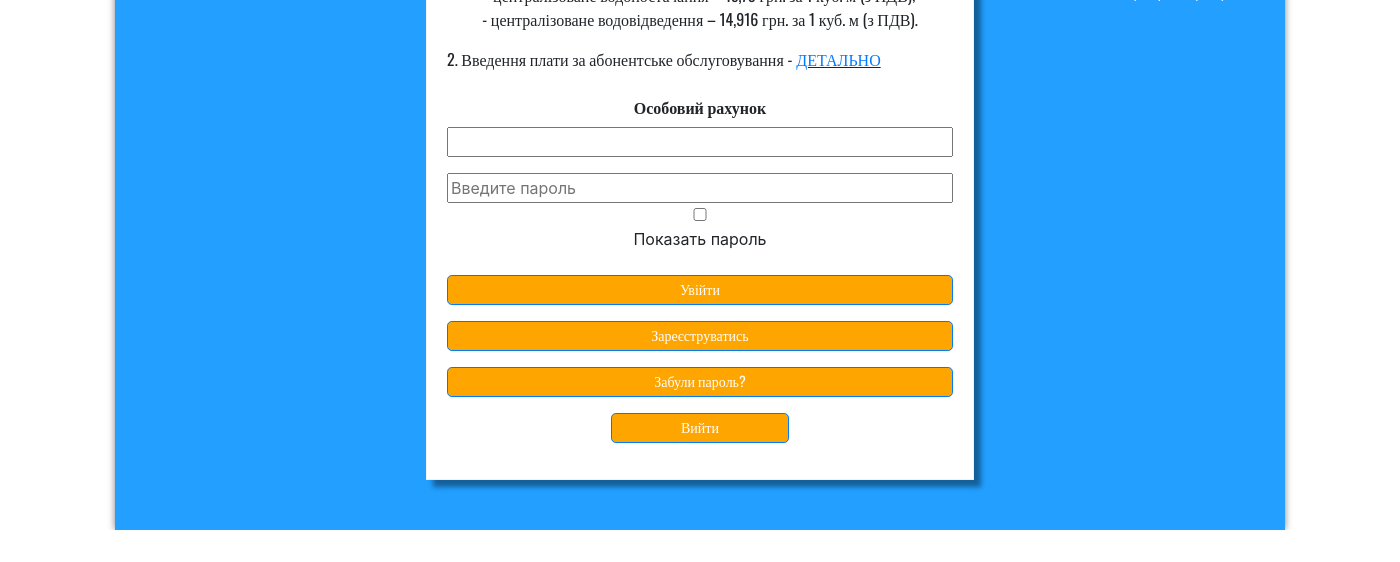
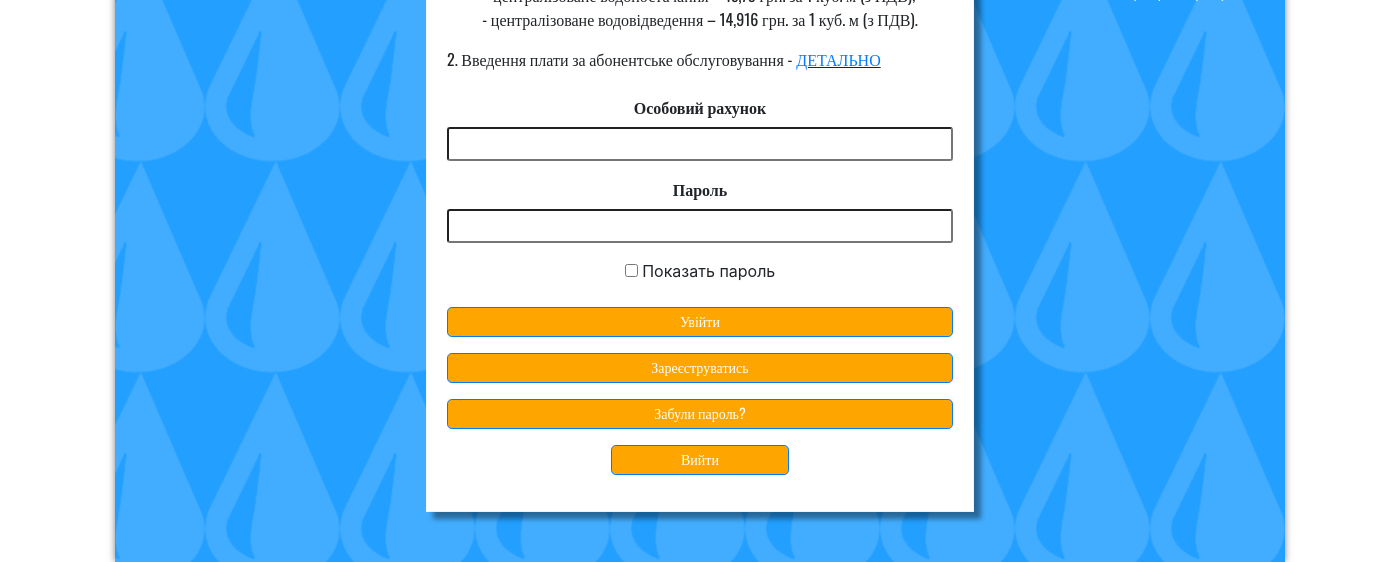
Before and after one commit to frisbee9/vodokanal, a PHP site: page /test.html in a window 1400 px wide; the page is wider, and only the part inside the window is pictured. Shown: the part 350-912 px from the top of that part. Before the commit the page ends 880 px from the top of that part, so only its background shows below. Run offline with PHP 8.4, Linux system fonts and the light colour scheme.

Commit message:
5 commit

```diff
--- a/1/index.js
+++ b/1/index.js
@@ -1,7 +1,8 @@
-$('body').on('click', '.password-checkbox', function(){
-	if ($(this).is(':checked')){
-		$('#password-input').attr('type', 'text');
-	} else {
-		$('#password-input').attr('type', 'password');
-	}
-});
+   $( document ).ready(function() {
+        $('#s-h-pass').click(function(){
+            var type = $('#password').attr('type') == "text" ? "password" : 'text',
+             c = $(this).text() == "Скрыть пароль" ? "Показать пароль" : "Скрыть пароль";
+            $(this).text(c);
+            $('#password').prop('type', type);
+        });
+    });
--- a/1/test.css
+++ b/1/test.css
@@ -91,7 +91,6 @@ main{
 	padding: 50px;
   height: 100%;
   background-color: #229fff;
-	  background-repeat: no-repeat;
 
  background-image: url("img/blob.png");
 background-position: right top;
@@ -107,9 +106,17 @@ form{
 border: 1px solid rgba(0, 0, 0, .05);
 box-shadow: 7px 7px 5px rgb(0 0 0 / 40%);
 
+
+}
+.text{
+width: 100%;
 }
 input{
-	width: 100%;
+
+	font: normal 16px sans-serif;
+font-family: 'Oswald';
+padding: 3px;
+border-radius: 3px;
 }
 .input-group{
 position: static;
@@ -117,6 +124,7 @@ input{
 text-align: center;
 
 }
+
 
 .text_1{
 color: blue;
--- a/1/test.html
+++ b/1/test.html
@@ -75,38 +75,43 @@
 <p class="text_1" s>Особистий кабінет для споживачів багатоквартирного та приватних секторів</p>
 
 <p class="text_2" style="color : red; ">УВАГА!  <span style="color : black;">   З 01.01.2022: </span></p>
-<p class="text_3"><span style="float: left;"> 1. Зміна тарифу :</span><br c> - централізоване водопостачання – 15,78 грн. за 1 куб. м (з ПДВ); <br>   - централізоване водовідведення – 14,916 грн. за 1 куб. м (з ПДВ). <br></p>
+<p class="text_3"><span style="float: left;"> 1. Зміна тарифу :</span><br> - централізоване водопостачання – 15,78 грн. за 1 куб. м (з ПДВ); <br>  - централізоване водовідведення – 14,916 грн. за 1 куб. м (з ПДВ). <br></p>
 <p class="text_4"><span style="float: left; margin-right: 4px;"> 2. Введення плати за абонентське обслуговування -  </span> <span style="float: left; text-decoration: underline;text-transform: uppercase; " ><a href="https://water.kherson.ua/uvaga-zaprovadzhuyetsya-plata-za-abonentske-obslugovuvannya/">Детально</a></span> </p><br><br>
 
 
 
 <div class="form-group">
-           <label for="name" class="cols-sm-2 control-label">Особовий рахунок</label>
+           <label  class="cols-sm-2 control-label">Особовий рахунок</label>
            <div class="cols-sm-10">
              <div class="input-group">
-               <span class="input-group-addon"><i class="fa fa-user fa" aria-hidden="true"></i></span>
-               <input type="text" />
+
+               <input class="text" type="text"  />
              </div>
            </div>
          </div>
 
 <!--
          <div class="form-group">
-           <label for="email" class="cols-sm-2 control-label">Пароль</label>
+           <label for="password" id="password-input" class="cols-sm-2 control-label">Пароль</label>
            <div class="cols-sm-10">
              <div class="input-group">
                <span class="input-group-addon"><i class="fa fa-envelope fa" aria-hidden="true"></i></span>
                <input type="text"/>
              </div>
            </div>
-         </div>
--->
-  <div class="form-group">
-<div class="password">
-  <input type="password" id="password-input" placeholder="Введите пароль" name="password">
-  <label><input type="checkbox" class="password-checkbox"> Показать пароль</label>
-</div>
-</div>
+
+  </div>-->
+
+
+
+       <div class="form-group">
+              <label  class="cols-sm-2 control-label">Пароль</label>
+        <input id="password" type="password" class="text"  />
+    </div>
+
+    <div class="form-group" >
+      <input type="checkbox" class="password-checkbox" id="s-h-pass"> <label>Показать пароль</label>
+    </div>
 
 
          <div class="form-group ">
@@ -126,6 +131,8 @@
      </div>
    </div>
  </main>
+<footer>
 
+</footer>
 </body>
 </html>
```
Lines whose indentation alone changed are shown as unchanged.
